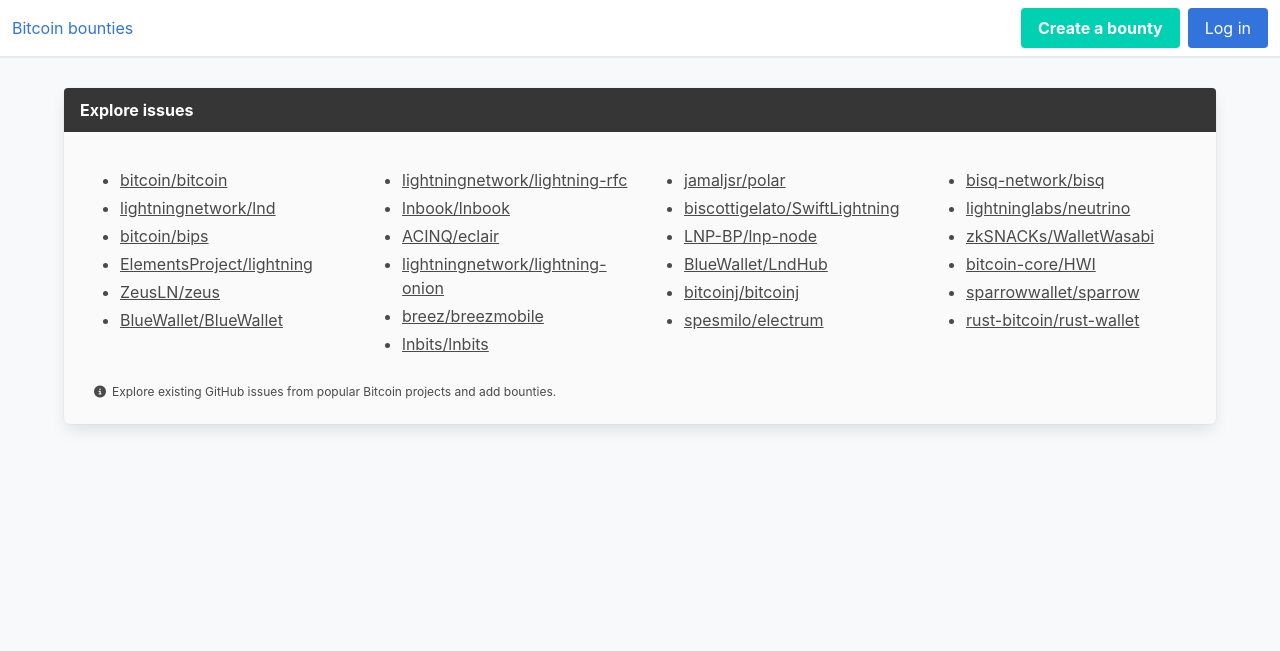
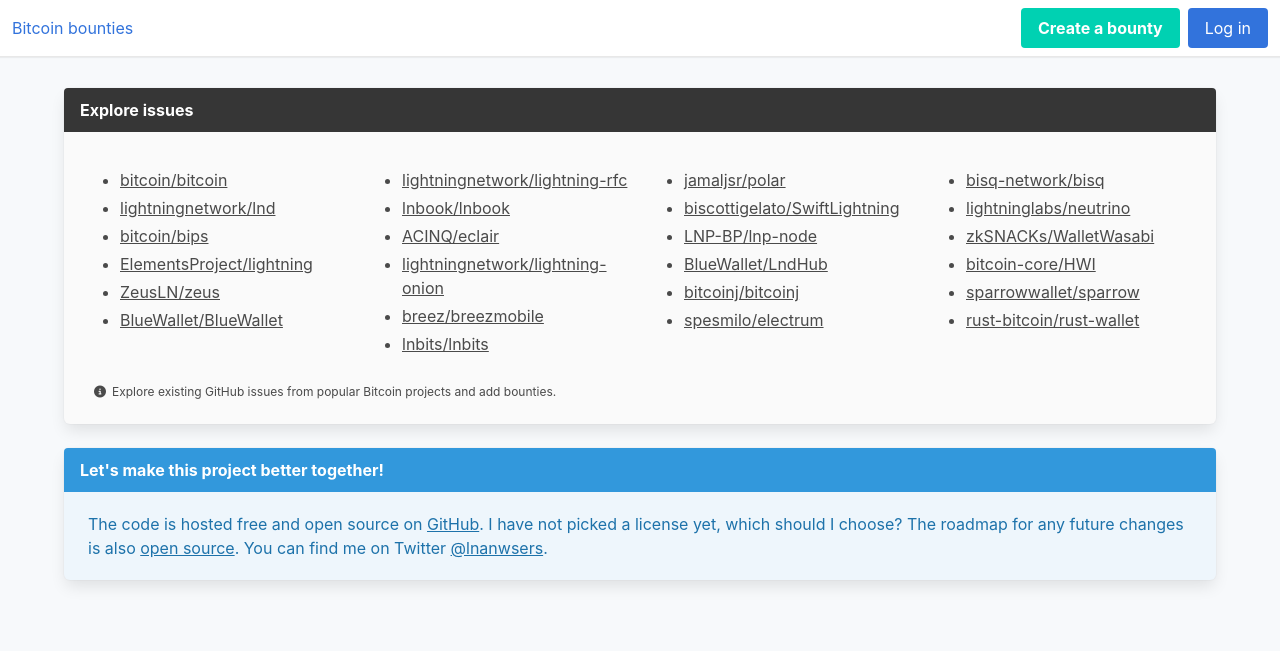
Before and after one commit to ko-redtruck/bitcoin-only-open-source-bounties-express, a Node server app: page / in a window 1280 px wide. Shown: the top 651 px of the page. Run offline with Node 20, Linux system fonts and the light colour scheme; data that the repository does not hold is empty; some libraries are stand-ins or nearby versions.

Commit message:
add find me banner

```diff
--- a/views/index.ejs
+++ b/views/index.ejs
@@ -31,7 +31,7 @@
 
 <div class="section ">
     <div class="container">
-      <article class="message  is-dark shadow">
+    <article class="message  is-dark shadow">
     <div class="message-header">
       <p class="">Explore issues</p>
     </div>
@@ -135,6 +135,17 @@
     </div>
   </article>
 
+  <article class="message is-info shadow">
+  <div class="message-header">
+    <p class="">Let's make this project better together!</p>
+  </div>
+  <div class="message-body">
+    <div class="content">
+      <p>The code is hosted free and open source on <a href="https://github.com/ko-redtruck/bitcoin-only-open-source-bounties-express">GitHub</a>. I have not picked a license yet, which should I choose? The roadmap for any future changes is also <a href="https://github.com/ko-redtruck/bitcoin-only-dev-bounties-spec">open source</a>. You can find me on Twitter <a href="https://twitter.com/lnanswers">@lnanwsers</a>.</p>
+    </div>
+  </div>
+  </article>
+
       <div class="columns">
         <div class="column">
           <% issues.forEach(function(issue){ %>
@@ -162,4 +173,14 @@
     </div>
   </div>
 
+  <div class="section">
+    <div class="container">
+      <div class="columns">
+        <div class="column">
+
+        </div>
+      </div>
+    </div>
+  </div>
+
   <%- include('./components/tracking') %>
```
